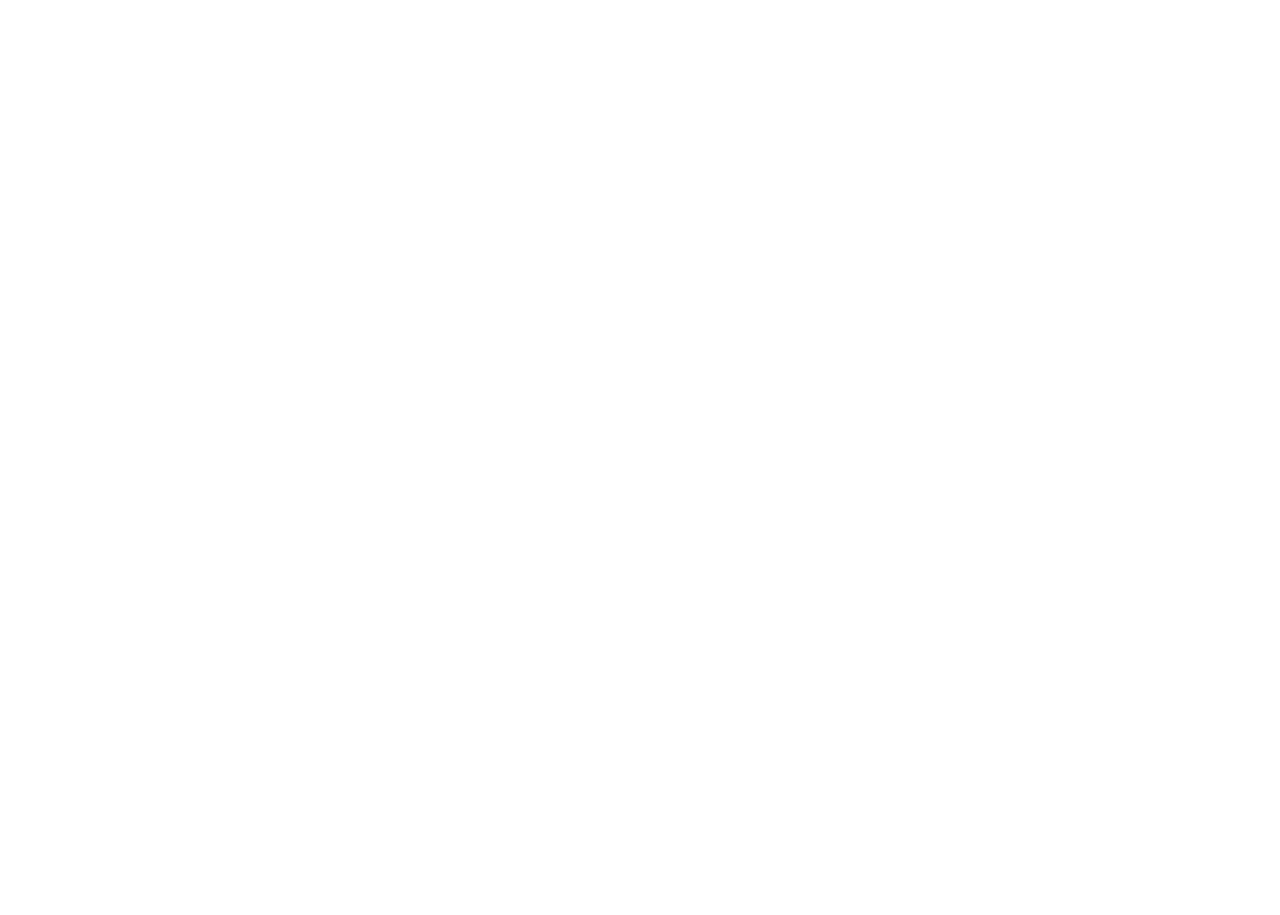
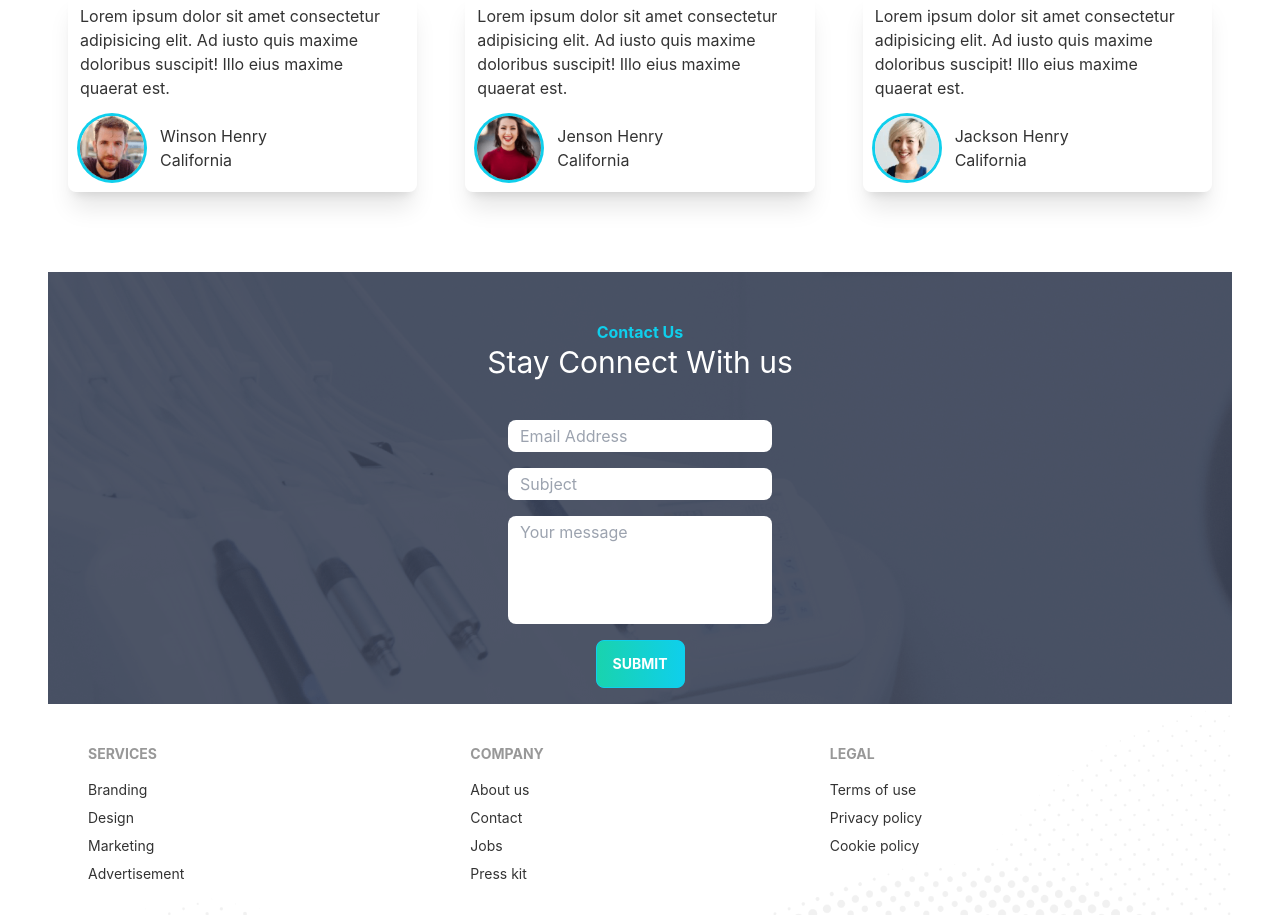
Before and after one commit to yaminhossen/doctors-portal, a React (Create React App) app: page / in a window 1280 px wide. Shown: the part 3280-4195 px from the top of the page. Before the commit the page ends 2923 px from the top, so only its background shows below. Built offline with nearby package versions, Linux system fonts and the light colour scheme.

Commit message:
contact form added

```diff
--- a/public/index.html
+++ b/public/index.html
@@ -1,14 +1,12 @@
 <!DOCTYPE html>
 <html lang="en">
+
 <head>
   <meta charset="utf-8" />
   <link rel="icon" href="%PUBLIC_URL%/favicon.ico" />
   <meta name="viewport" content="width=device-width, initial-scale=1" />
   <meta name="theme-color" content="#000000" />
-    <meta
-      name="description"
-      content="Web site created using create-react-app"
-    />
+  <meta name="description" content="Web site created using create-react-app" />
   <link rel="apple-touch-icon" href="%PUBLIC_URL%/logo192.png" />
   <!--
       manifest.json provides metadata used when your web app is installed on a
@@ -24,8 +22,9 @@
       work correctly both with client-side routing and a non-root public URL.
       Learn how to configure a non-root public URL by running `npm run build`.
     -->
-    <title>React App</title>
+  <title>Doctors Portal</title>
 </head>
+
 <body>
   <noscript>You need to enable JavaScript to run this app.</noscript>
   <div id="root"></div>
@@ -40,4 +39,5 @@
       To create a production bundle, use `npm run build` or `yarn build`.
     -->
 </body>
+
 </html>
--- a/src/Pages/Home/Banner.js
+++ b/src/Pages/Home/Banner.js
@@ -4,12 +4,12 @@
 
 const Banner = () => {
     return (
-        <div class="hero min-h-screen ">
-            <div class="hero-content flex-col lg:flex-row-reverse">
-                <img src={chair} class="max-w-sm rounded-lg shadow-2xl" />
+        <div className="hero min-h-screen ">
+            <div className="hero-content flex-col lg:flex-row-reverse">
+                <img src={chair} className="max-w-sm rounded-lg shadow-2xl" />
                 <div>
-                    <h1 class="text-5xl font-bold">Your New Smile Starts Here</h1>
-                    <p class="py-6">Provident cupiditate voluptatem et in. Quaerat fugiat ut assumenda excepturi exercitationem quasi. In deleniti eaque aut repudiandae et a id nisi.</p>
+                    <h1 className="text-5xl font-bold">Your New Smile Starts Here</h1>
+                    <p className="py-6">Provident cupiditate voluptatem et in. Quaerat fugiat ut assumenda excepturi exercitationem quasi. In deleniti eaque aut repudiandae et a id nisi.</p>
                     <PrimaryButton>GET STARTED</PrimaryButton>
                 </div>
             </div>
--- /dev/null
+++ b/src/Pages/Home/ContactUs.js
@@ -0,0 +1,26 @@
+import React from 'react';
+import appoinment from '../../assets/images/appointment.png';
+import PrimaryButton from '../Shared/PrimaryButton';
+const ContactUs = () => {
+    return (
+        <div style={{
+            background: `url(${appoinment})`
+        }} className=' '>
+            <div className=''>
+                <h2 className='text-primary font-bold pt-12 text-center'>Contact Us</h2>
+                <p className='text-3xl text-white text-center pb-10'>Stay Connect With us</p>
+                <form className='pb-4 text-center'>
+                    <input className='pl-3  mb-4 bg-white rounded-lg p-1' type="email" name="email" placeholder='Email Address' id="" />
+                    <br />
+                    <input className='pl-3 mb-4 bg-white rounded-lg p-1' type="text" name="text" placeholder='Subject' id="" />
+                    <br />
+                    <input className='pl-3 mb-4 bg-white pb-20 p-1 rounded-lg' type="text" name="text" placeholder='Your message' id="" />
+                    <br />
+                    <PrimaryButton>submit</PrimaryButton>
+                </form>
+            </div>
+        </div>
+    );
+};
+
+export default ContactUs;
--- /dev/null
+++ b/src/Pages/Home/Footer.js
@@ -0,0 +1,39 @@
+import React from 'react';
+import footer from '../../assets/images/footer.png';
+
+const Footer = () => {
+    return (
+        <footer style={{
+            background: `url(${footer})`,
+            backgroundSize: 'cover'
+        }} className=" p-10 ">
+            <div className='footer'>
+                <div>
+                    <span className="footer-title">Services</span>
+                    <a className="link link-hover">Branding</a>
+                    <a className="link link-hover">Design</a>
+                    <a className="link link-hover">Marketing</a>
+                    <a className="link link-hover">Advertisement</a>
+                </div>
+                <div>
+                    <span className="footer-title">Company</span>
+                    <a className="link link-hover">About us</a>
+                    <a className="link link-hover">Contact</a>
+                    <a className="link link-hover">Jobs</a>
+                    <a className="link link-hover">Press kit</a>
+                </div>
+                <div>
+                    <span className="footer-title">Legal</span>
+                    <a className="link link-hover">Terms of use</a>
+                    <a className="link link-hover">Privacy policy</a>
+                    <a className="link link-hover">Cookie policy</a>
+                </div>
+            </div>
+            <div className="footer footer-center p-4 text-base-content py-8">
+                <p>Copyright © 2022 - All right reserved by ACME Industries Ltd</p>
+            </div>
+        </footer>
+    );
+};
+
+export default Footer;
--- a/src/Pages/Home/Home.js
+++ b/src/Pages/Home/Home.js
@@ -1,7 +1,10 @@
 import React from 'react';
 import Banner from './Banner';
+import ContactUs from './ContactUs';
+import Footer from './Footer';
 import Info from './Info';
 import MakeAppoinment from './MakeAppoinment';
+import Patientscomments from './Patientscomments';
 import Services from './Services';
 
 const Home = () => {
@@ -11,6 +14,9 @@
             <Info></Info>
             <Services></Services>
             <MakeAppoinment></MakeAppoinment>
+            <Patientscomments></Patientscomments>
+            <ContactUs></ContactUs>
+            <Footer></Footer>
         </div>
     );
 };
--- a/src/Pages/Home/InfoCard.js
+++ b/src/Pages/Home/InfoCard.js
@@ -2,10 +2,10 @@
 
 const InfoCard = ({ img, cardTitle, bgClass }) => {
     return (
-        <div class={`card lg:card-side bg-base-100 shadow-xl b ${bgClass}`}>
+        <div className={`card lg:card-side bg-base-100 shadow-xl b ${bgClass}`}>
             <figure className='pl-5'><img src={img} alt="Album" /></figure>
-            <div class="card-body text-white">
-                <h2 class="card-title">{cardTitle}</h2>
+            <div className="card-body text-white">
+                <h2 className="card-title">{cardTitle}</h2>
                 <p>Click the button to listen on Spotiwhy app.</p>
             </div>
         </div>
--- /dev/null
+++ b/src/Pages/Home/PatientComment.js
@@ -0,0 +1,22 @@
+import React from 'react';
+
+const PatientComment = ({ patient }) => {
+    return (
+        <section className='shadow-xl p-3 rounded-lg'>
+            <div>
+                <p>{patient.descrip}</p>
+            </div>
+            <div className='flex  items-center mt-4'>
+                <div className='w-16 rounded-full ring ring-primary ring-offset-base-100'>
+                    <img src={patient.img} alt="" />
+                </div>
+                <div className='ml-4'>
+                    <h2>{patient.name}</h2>
+                    <p>{patient.city}</p>
+                </div>
+            </div>
+        </section>
+    );
+};
+
+export default PatientComment;
--- /dev/null
+++ b/src/Pages/Home/Patientscomments.js
@@ -0,0 +1,55 @@
+import React from 'react';
+import patient1 from '../../assets/images/people1.png'
+import patient2 from '../../assets/images/people2.png'
+import patient3 from '../../assets/images/people3.png'
+import PatientComment from './PatientComment';
+import quote from '../../assets/icons/quote.svg';
+
+const Patientscomments = () => {
+    const patients = [
+        {
+            _id: 1,
+            name: 'Winson Henry',
+            img: patient1,
+            descrip: 'Lorem ipsum dolor sit amet consectetur adipisicing elit. Ad iusto quis maxime doloribus suscipit! Illo eius maxime quaerat est.',
+            city: 'California'
+        },
+        {
+            _id: 2,
+            name: 'Jenson Henry',
+            img: patient2,
+            descrip: 'Lorem ipsum dolor sit amet consectetur adipisicing elit. Ad iusto quis maxime doloribus suscipit! Illo eius maxime quaerat est.',
+            city: 'California'
+        },
+        {
+            _id: 3,
+            name: 'Jackson Henry',
+            img: patient3,
+            descrip: 'Lorem ipsum dolor sit amet consectetur adipisicing elit. Ad iusto quis maxime doloribus suscipit! Illo eius maxime quaerat est.',
+            city: 'California'
+        }
+    ]
+    return (
+        <section className='my-20'>
+            <div className='flex justify-between'>
+                <div>
+                    <h2 className='mt-12 text-primary font-bold'>Testimonial</h2>
+                    <h2 className='font-semibold text-3xl'>What Our Patient Says</h2>
+                </div>
+                <div>
+                    <img className='w-24 lg:w-48' src={quote} alt="" />
+                </div>
+            </div>
+            <div className='grid grid-cols-1 px-5 lg:grid-cols-3 gap-12 px-20 mt-28 mb-12'>
+                {
+                    patients.map(patient => <PatientComment
+                        key={patient._id}
+                        patient={patient}
+                    ></PatientComment>)
+                }
+            </div>
+        </section>
+    );
+};
+
+export default Patientscomments;
--- a/src/Pages/Home/Service.js
+++ b/src/Pages/Home/Service.js
@@ -3,12 +3,12 @@
 const Service = ({ service }) => {
     return (
         <div>
-            <div class="card lg:max-w-lg bg-base-100 shadow-xl">
-                <figure class="px-10 pt-10">
-                    <img src={service.img} alt="Shoes" class="rounded-xl" />
+            <div className="card lg:max-w-lg bg-base-100 shadow-xl">
+                <figure className="px-10 pt-10">
+                    <img src={service.img} alt="Shoes" className="rounded-xl" />
                 </figure>
-                <div class="card-body items-center text-center">
-                    <h2 class="card-title">{service.name}</h2>
+                <div className="card-body items-center text-center">
+                    <h2 className="card-title">{service.name}</h2>
                     <p>If a dog chews shoes whose shoes does he choose?</p>
                 </div>
             </div>
--- a/src/Pages/Shared/PrimaryButton.js
+++ b/src/Pages/Shared/PrimaryButton.js
@@ -2,7 +2,7 @@
 
 const PrimaryButton = ({ children }) => {
     return (
-        <button class="btn btn-primary uppercase text-white font-bold bg-gradient-to-r from-secondary to-primary">{children}</button>
+        <button className="btn btn-primary uppercase text-white font-bold bg-gradient-to-r from-secondary to-primary">{children}</button>
     );
 };
 
```
Also changed, not shown: src/Pages/Home/Services.js (+6 -6 lines), src/Pages/Shared/Navbar.js (+9 -9 lines). Lines whose indentation alone changed are shown as unchanged.
